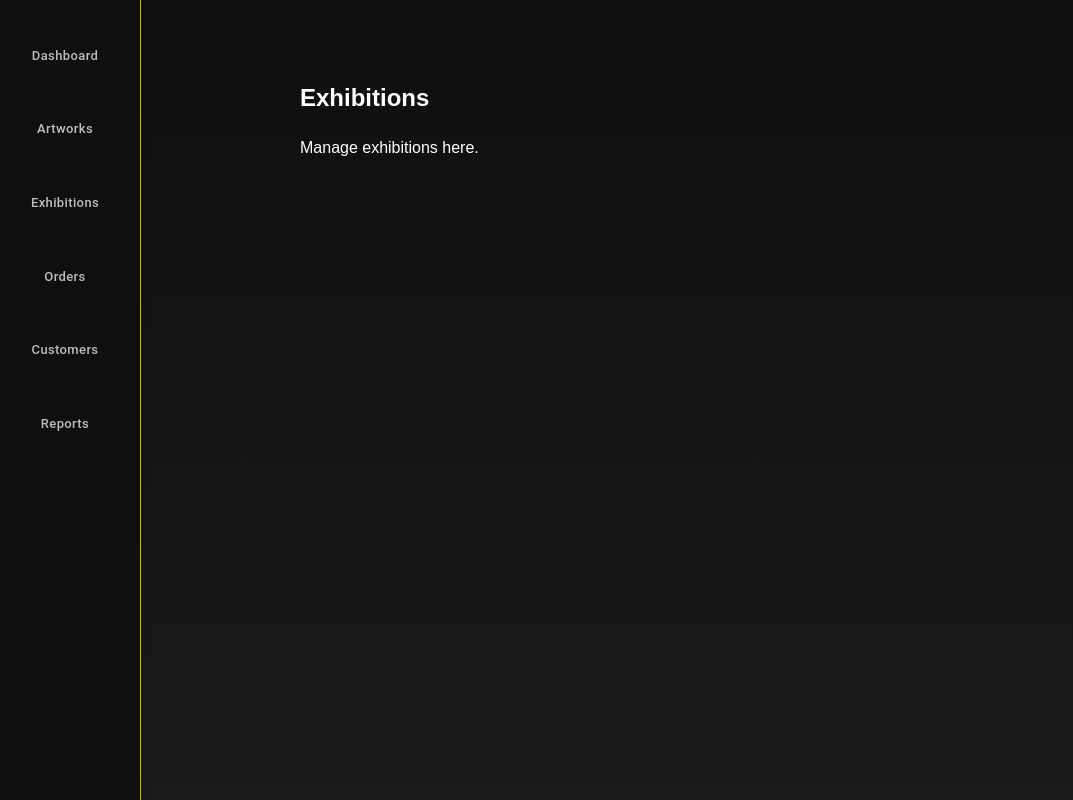
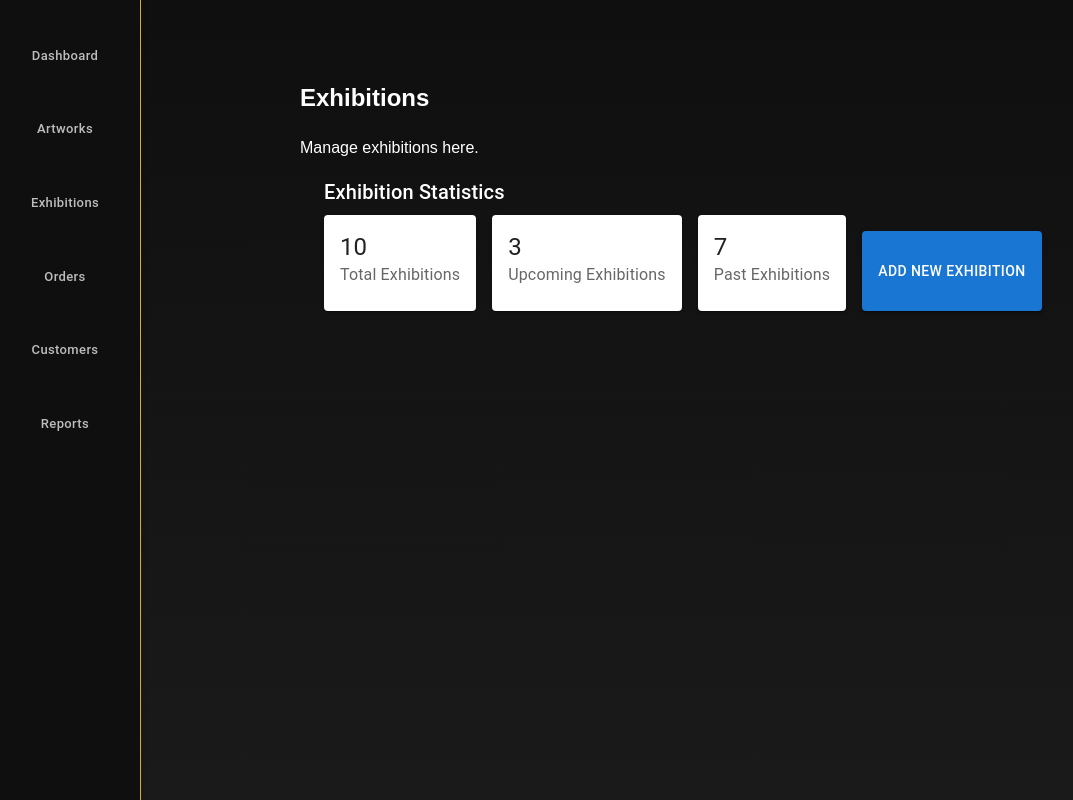
Before and after one commit to bdaza3/Art-Exhibit-Management-System, a React (Vite) app in the folder Project/AEMS/frontend/aems-frontend/: page /admin/events in a window 1280 px wide. Shown: the whole page, without its empty margins (10-1083 px from the left). Built offline with nearby package versions, Linux system fonts and the light colour scheme; sample sign-in values are in the browser's storage; some icons are missing.

Commit message:
rename admin exhibition files, start on stats for exhibitions

```diff
--- a/Project/AEMS/frontend/aems-frontend/src/App.tsx
+++ b/Project/AEMS/frontend/aems-frontend/src/App.tsx
@@ -8,8 +8,8 @@ import LoginPage from './pages/LoginPage'
 import bgImage from "./assets/background_image.jpg"
 import CustomerDashboard from "./pages/customer/CustomerDashboard"
 import AdminDashboard from "./pages/admin/AdminDashboard"
-import AdminArts from "./pages/admin/AdminArts"
-import AdminEvents from "./pages/admin/AdminEvents"
+import AdminArts from "./pages/admin/AdminArtworks"
+import AdminExhibitions from "./pages/admin/AdminExhibitions"
 import AdminOrders from "./pages/admin/AdminOrders"
 import AdminCustomers from "./pages/admin/AdminCustomers"
 import AdminReports from "./pages/admin/AdminReports"
@@ -137,7 +137,7 @@ export default function RootApp() {
         path='/admin/events'
         element={
           <ProtectedRoute role="admin">
-            <AdminEvents />
+            <AdminExhibitions />
           </ProtectedRoute>
         }
       />
--- a/Project/AEMS/frontend/aems-frontend/src/components/admin/DashboardEventsCard.tsx
+++ /dev/null
@@ -1,14 +0,0 @@
-import { Card } from "@mui/material"
-import { SubPageHeader } from "../SubPageHeader"
-import React from "react"
-import { Link } from "react-router-dom"
-
-export default function DashboardEventsCard() {
-    return (
-        <Link to="/admin/events" style={{ textDecoration: 'none' }}>
-            <Card sx={{ p: 2, height: '100%', width: '100%', backgroundImage: 'url(https://i.pinimg.com/736x/d4/e8/d1/d4e8d131a4465dd871963242f5b8770b.jpg)', backgroundSize: 'cover', backgroundPosition: 'center', color: 'white' }}>
-                <SubPageHeader title="Exhibitions"/>
-            </Card>
-        </Link>
-    )
-}
--- a/Project/AEMS/frontend/aems-frontend/src/components/admin/DashboardExhibitionsCard.tsx
+++ b/Project/AEMS/frontend/aems-frontend/src/components/admin/DashboardExhibitionsCard.tsx
@@ -0,0 +1,14 @@
+import { Card } from "@mui/material"
+import { SubPageHeader } from "../SubPageHeader"
+import React from "react"
+import { Link } from "react-router-dom"
+
+export default function DashboardExhibitionsCard() {
+    return (
+        <Link to="/admin/exhibitions" style={{ textDecoration: 'none' }}>
+            <Card sx={{ p: 2, height: '100%', width: '100%', backgroundImage: 'url(https://i.pinimg.com/736x/d4/e8/d1/d4e8d131a4465dd871963242f5b8770b.jpg)', backgroundSize: 'cover', backgroundPosition: 'center', color: 'white' }}>
+                <SubPageHeader title="Exhibitions"/>
+            </Card>
+        </Link>
+    )
+}
--- a/Project/AEMS/frontend/aems-frontend/src/pages/admin/AdminDashboard.tsx
+++ b/Project/AEMS/frontend/aems-frontend/src/pages/admin/AdminDashboard.tsx
@@ -4,7 +4,7 @@ import "../customer/CustomerDashboard.css"
 import AdminSideBar from "../../components/admin/AdminSideBar"
 import DashboardArtistsCard from "../../components/admin/DashboardArtistsCard"
 import DashboardArtworksCard from "../../components/admin/DashboardArtworksCard"
-import DashboardEventsCard from "../../components/admin/DashboardEventsCard"
+import DashboardExhibitionsCard from "../../components/admin/DashboardExhibitionsCard"
 import DashboardOrdersCard from "../../components/admin/DashboardOrdersCard"
 import DashboardCustomersCard from "../../components/admin/DashboardCustomersCard"
 import DashboardReportsCard from "../../components/admin/DashboardReportsCard"
@@ -34,7 +34,7 @@ export default function AdminDashboard() {
         <div className="cards">
           <DashboardArtistsCard />
           <DashboardArtworksCard />
-          <DashboardEventsCard />
+          <DashboardExhibitionsCard />
           <DashboardOrdersCard />
           <DashboardCustomersCard />
           <DashboardReportsCard />
--- a/Project/AEMS/frontend/aems-frontend/src/pages/admin/AdminEvents.tsx
+++ /dev/null
@@ -1,13 +0,0 @@
-import AdminSideBar from "../../components/admin/AdminSideBar"
-
-export default function AdminEvents() {
-  return (
-    <div className="dashboard-layout">
-      <AdminSideBar />
-      <div className="dashboard-content">
-        <h2>Exhibitions</h2>
-        <p>Manage exhibitions here.</p>
-      </div>
-    </div>
-  )
-}
--- /dev/null
+++ b/Project/AEMS/frontend/aems-frontend/src/pages/admin/AdminExhibitions.tsx
@@ -0,0 +1,48 @@
+import AdminSideBar from "../../components/admin/AdminSideBar"
+import {Box, Button, Typography, List, Container, Grid, Divider, Card, CardContent} from "@mui/material"
+
+export default function AdminEvents() {
+  return (
+    <div className="dashboard-layout">
+      <AdminSideBar />
+      <div className="dashboard-content">
+        <h2>Exhibitions</h2>
+        <p>Manage exhibitions here.</p>
+        <ExhibitionStats />
+      </div>
+    </div>
+  )
+  function ExhibitionStats() {
+    // Placeholder for exhibition statistics, such as number of exhibitions, upcoming exhibitions, etc.
+    return(
+        <Container>
+            <Typography variant="h6" gutterBottom>
+                Exhibition Statistics
+            </Typography>
+            <Grid container spacing={2}>
+                    <Card>
+                        <CardContent>
+                            <Typography variant="h5">10</Typography>
+                            <Typography color="textSecondary">Total Exhibitions</Typography>
+                        </CardContent>
+                    </Card>
+                    <Card>
+                        <CardContent>
+                            <Typography variant="h5">3</Typography>
+                            <Typography color="textSecondary">Upcoming Exhibitions</Typography>
+                        </CardContent>
+                    </Card>
+                    <Card>
+                        <CardContent>
+                            <Typography variant="h5">7</Typography>
+                            <Typography color="textSecondary">Past Exhibitions</Typography>
+                        </CardContent>
+                    </Card>
+                    <Button variant = "contained" color="primary" sx={{ mt: 2 }}>
+                        Add New Exhibition
+                    </Button>
+            </Grid>
+        </Container>
+    )
+  }
+}
```
Also changed, not shown: Project/AEMS/frontend/aems-frontend/src/pages/admin/AdminArtworks.tsx (renamed from Project/AEMS/frontend/aems-frontend/src/pages/admin/AdminArts.tsx).
